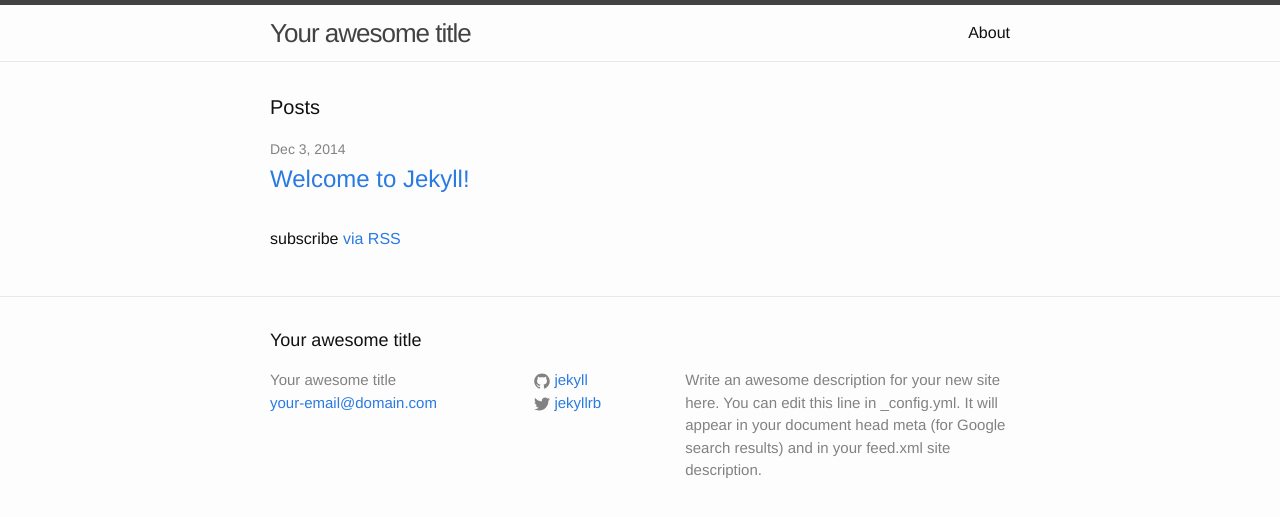
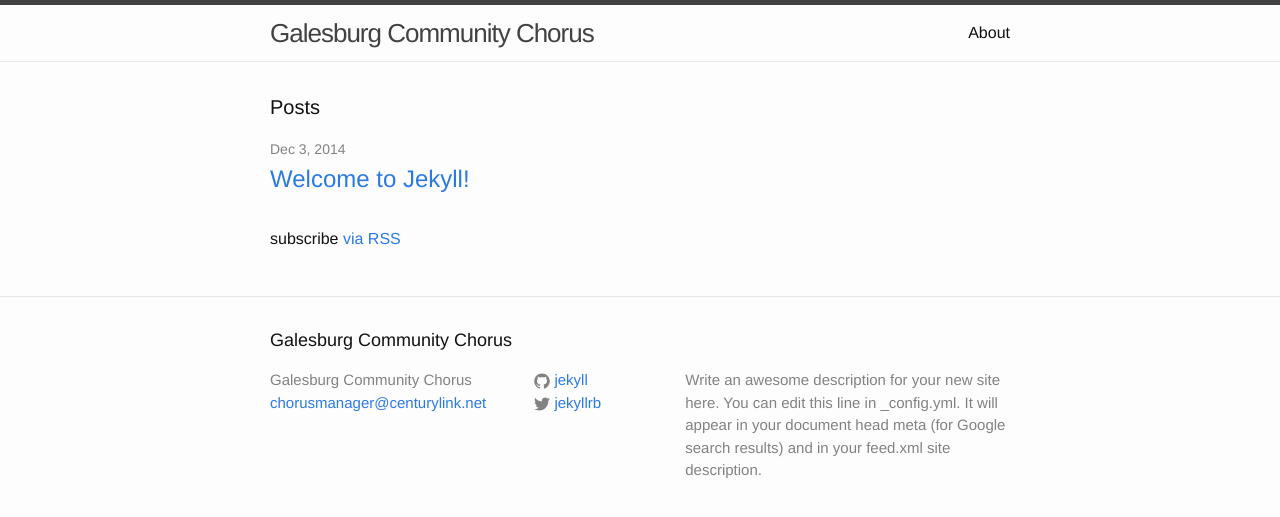
Before and after one commit to galesburgchorus/galesburgchorus.github.io, a Jekyll site: the page built from index.html, in a window 1280 px wide. Shown: the top 517 px of the page. Built offline with Jekyll 4.4.1, drawn with Linux system fonts in a browser that asks for light colours.

Commit message:
Set title and email.

```diff
--- a/_config.yml
+++ b/_config.yml
@@ -1,6 +1,6 @@
 # Site settings
-title: Your awesome title
-email: your-email@domain.com
+title: Galesburg Community Chorus
+email: chorusmanager@centurylink.net
 description: > # this means to ignore newlines until "baseurl:"
   Write an awesome description for your new site here. You can edit this
   line in _config.yml. It will appear in your document head meta (for
```
